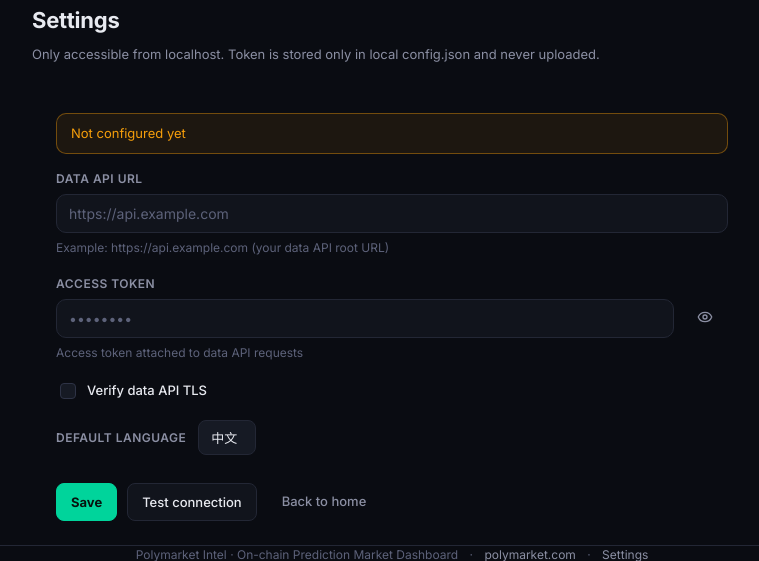
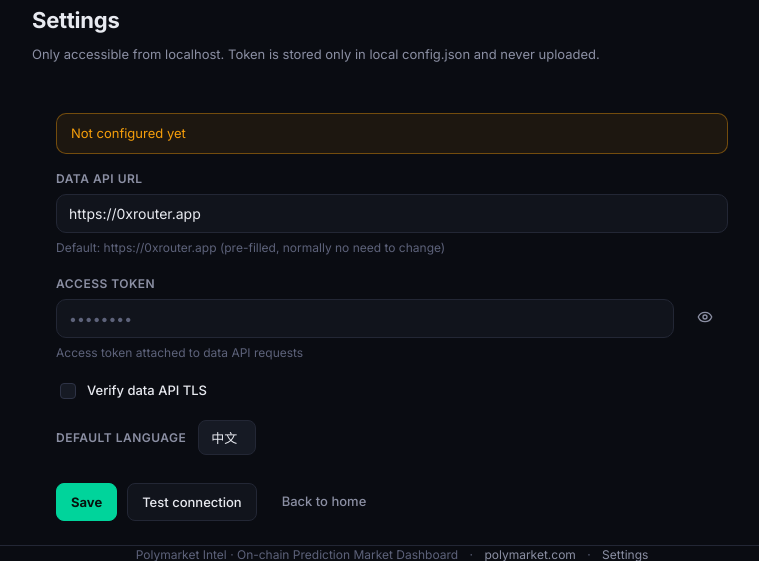
Before and after one commit to 0xInChain/polymarketIntel, a Flask app: page /settings in a window 1280 px wide. Shown: the part 63-624 px from the top of the page, without its empty margins (248-1007 px from the left). Run offline with Flask 3, Linux system fonts and the light colour scheme.

Commit message:
feat: pre-fill data API endpoint, only token required from user

```diff
--- a/app.py
+++ b/app.py
@@ -23,7 +23,7 @@ CONFIG_PATH = ROOT / "config.json"
 CONFIG_EXAMPLE_PATH = ROOT / "config.example.json"
 
 DEFAULT_CONFIG: dict[str, Any] = {
-    "upstream": "",
+    "upstream": "https://0xrouter.app",
     "token": "",
     "host": "127.0.0.1",
     "port": 5000,
--- a/config.example.json
+++ b/config.example.json
@@ -1,5 +1,5 @@
 {
-  "upstream": "",
+  "upstream": "https://0xrouter.app",
   "token": "",
   "host": "127.0.0.1",
   "port": 5000,
--- a/static/js/i18n.js
+++ b/static/js/i18n.js
@@ -201,7 +201,7 @@
       settings_title: '设置',
       settings_desc: '只能从本机访问。Token 仅保存在本机 config.json，不会上传到任何服务。',
       settings_upstream: '数据 API 地址',
-      settings_upstream_hint: '示例: https://api.example.com (你的数据 API 根地址)',
+      settings_upstream_hint: '默认: https://0xrouter.app (已预填, 通常不需修改)',
       settings_token: '访问令牌',
       settings_token_hint: '请求时附带的 API 访问令牌',
       settings_verify_tls: '校验数据 API 的 TLS 证书',
@@ -401,7 +401,7 @@
       settings_title: 'Settings',
       settings_desc: 'Only accessible from localhost. Token is stored only in local config.json and never uploaded.',
       settings_upstream: 'Data API URL',
-      settings_upstream_hint: 'Example: https://api.example.com (your data API root URL)',
+      settings_upstream_hint: 'Default: https://0xrouter.app (pre-filled, normally no need to change)',
       settings_token: 'Access token',
       settings_token_hint: 'Access token attached to data API requests',
       settings_verify_tls: 'Verify data API TLS',
--- a/templates/settings.html
+++ b/templates/settings.html
@@ -12,8 +12,8 @@
     <form id="settings-form" class="settings-form" autocomplete="off">
       <div class="settings-row">
         <label for="cfg-upstream" data-i18n="settings_upstream">Data API URL</label>
-        <input id="cfg-upstream" type="text" placeholder="https://api.example.com" />
-        <span class="form-hint" data-i18n="settings_upstream_hint">Example: https://api.example.com</span>
+        <input id="cfg-upstream" type="text" placeholder="https://0xrouter.app" />
+        <span class="form-hint" data-i18n="settings_upstream_hint">Default: https://0xrouter.app (pre-filled)</span>
       </div>
 
       <div class="settings-row">
```
Also changed, not shown: README.md.
